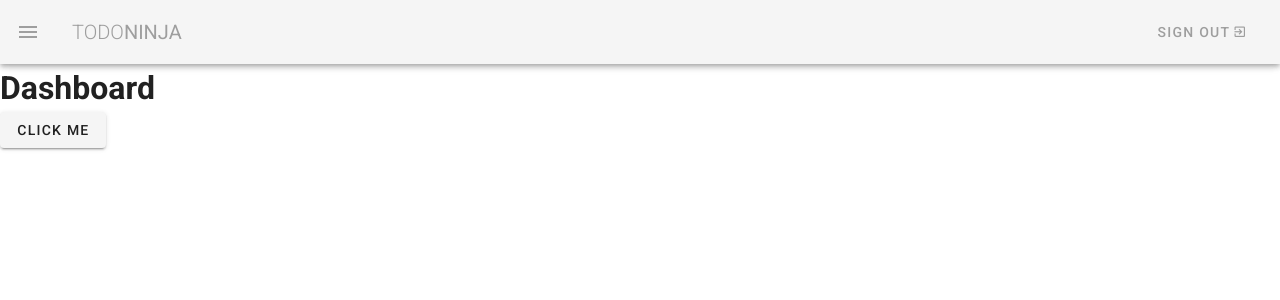
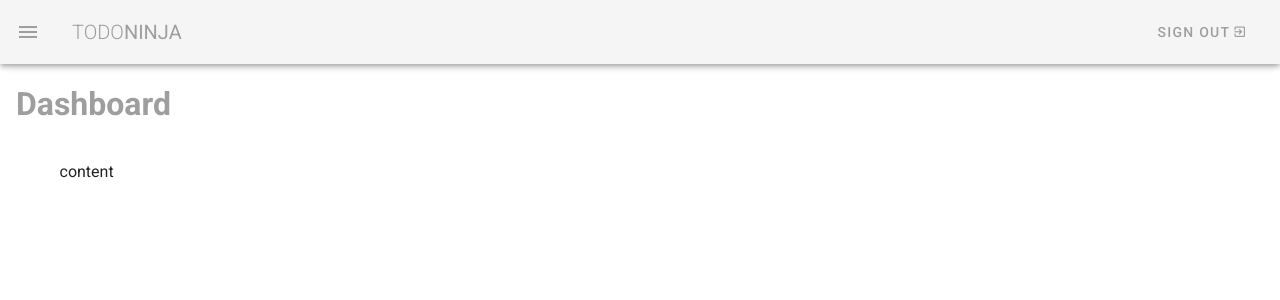
Before and after one commit to breakthrough001/todo-ninja, a Vue app: page / in a window 1280 px wide. Shown: the top 300 px of the page. Built offline with nearby package versions, Linux system fonts and the light colour scheme.

Commit message:
added routes

```diff
--- a/src/App.vue
+++ b/src/App.vue
@@ -1,16 +1,16 @@
 <template>
   <v-app>
     <TheNavbar />
-    <v-main>
+    <v-main class="mx-4 mt-4 mb-4">
       <router-view />
     </v-main>
   </v-app>
 </template>
 
 <script>
-import TheNavbar from "@/components/TheNavbar";
+import TheNavbar from '@/components/TheNavbar';
 export default {
-  name: "App",
+  name: 'App',
   components: { TheNavbar },
 
   data: () => ({
--- a/src/components/TheNavbar.vue
+++ b/src/components/TheNavbar.vue
@@ -42,17 +42,11 @@
     return {
       drawer: false,
       links: [
-        { icon: "mdi-view-dashboard", text: "Dashboard", route: "/" },
-        { icon: "mdi-folder", text: "My Projects", route: "/projects" },
-        { icon: "mdi-account", text: "Team", route: "/team" },
+        { icon: 'mdi-view-dashboard', text: 'Dashboard', route: '/' },
+        { icon: 'mdi-folder', text: 'My Projects', route: '/projects' },
+        { icon: 'mdi-account', text: 'Team', route: '/team' },
       ],
     };
   },
-  methods: {
-    closeDrawer() {
-      this.drawer = false;
-      console.log("out");
-    },
-  },
 };
 </script>
--- a/src/views/TheDashboard.vue
+++ b/src/views/TheDashboard.vue
@@ -1,7 +1,7 @@
 <template>
   <div class="dashboard">
-    <h1>Dashboard</h1>
-    <v-btn class="hidden-md-and-down">Click Me</v-btn>
+    <h1 class="subheading grey--text">Dashboard</h1>
+     <v-container class="my-5"> content </v-container>
   </div>
 </template>
 
--- a/src/views/TheProjects.vue
+++ b/src/views/TheProjects.vue
@@ -1,7 +1,7 @@
 <template>
   <div class="projects">
-    <h1>Projects</h1>
-    <v-btn class="hidden-md-and-down">Click Me</v-btn>
+    <h1 class="subheading grey--text">Projects</h1>
+    <v-container class="my-5"> content </v-container>
   </div>
 </template>
 
--- a/src/views/TheTeam.vue
+++ b/src/views/TheTeam.vue
@@ -1,7 +1,8 @@
 <template>
   <div class="team">
-    <h1>Team</h1>
-    <v-btn class="hidden-md-and-down">Click Me</v-btn>
+    <h1 class="subheading grey--text">Team</h1>
+
+    <v-container class="my-5"> content </v-container>
   </div>
 </template>
 
```
